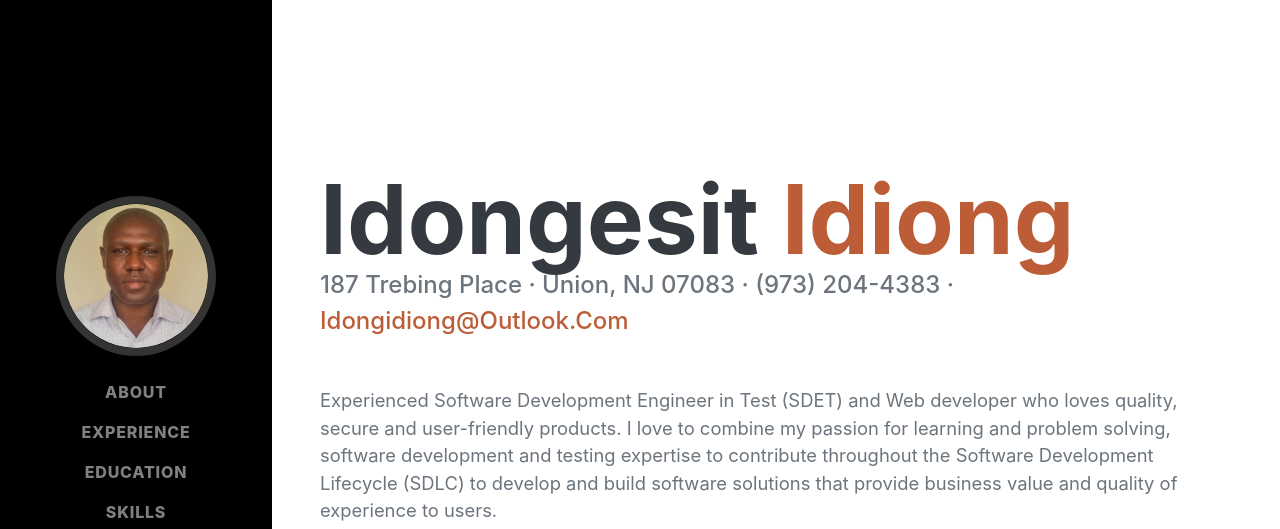
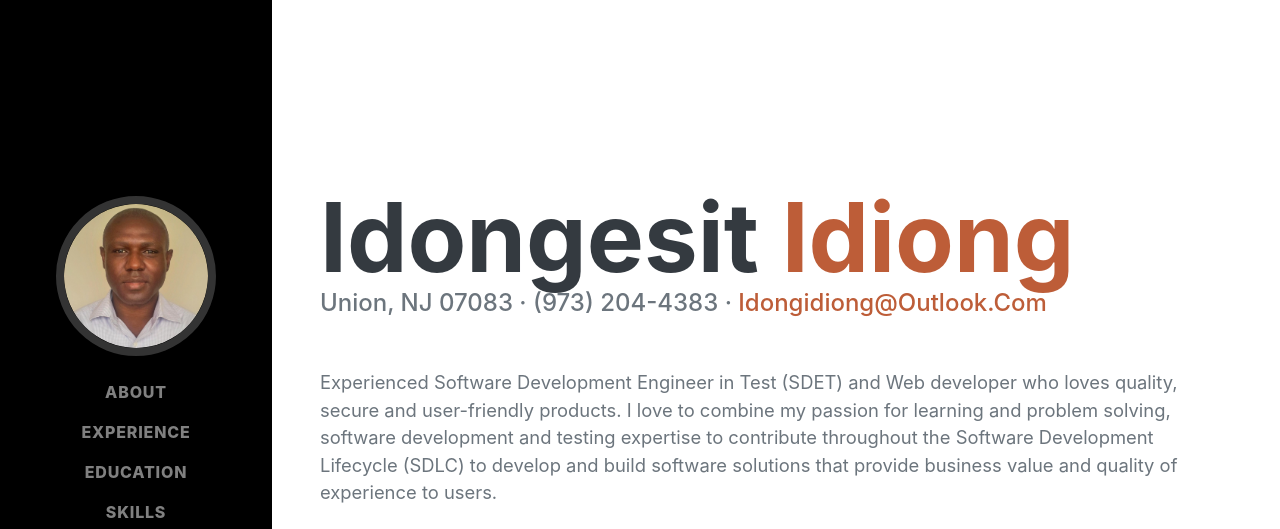
Before and after one commit to iidiong/MyResumeOnline, a website: page public/index.html in a window 1280 px wide. Shown: the top 529 px of the page. Drawn offline with nearby package versions, Linux system fonts and the light colour scheme; a web font is replaced by a local one.

Commit message:
remove house address

```diff
--- a/public/index.html
+++ b/public/index.html
@@ -63,7 +63,7 @@
                         <span class="text-primary">Idiong</span>
                     </h1>
                     <div class="subheading mb-5">
-                        187 Trebing Place · Union, NJ 07083 · (973) 204-4383 ·
+                        Union, NJ 07083 · (973) 204-4383 ·
                         <a href="mailto:idongidiong@outlook.com">idongidiong@outlook.com</a>
                     </div>
                     <p class="lead mb-5">
```
